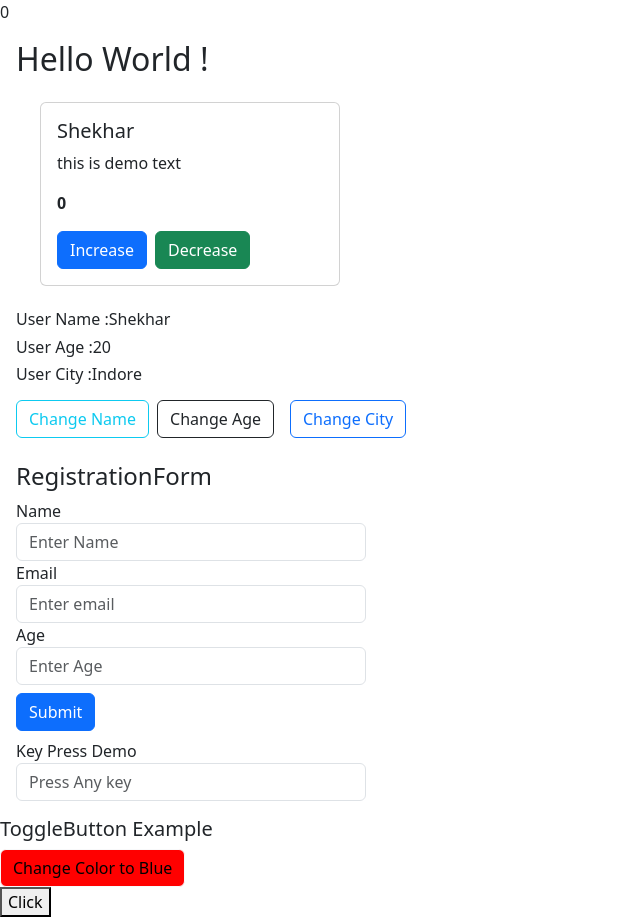
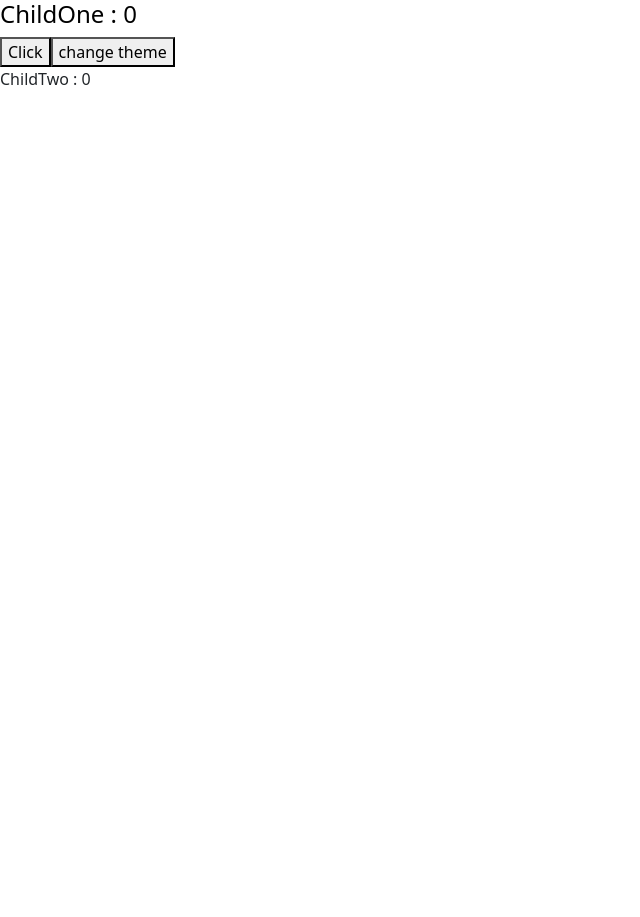
Before and after one commit to shekharmouryaa/wetube, a React (Create React App) app: page / in a window 1280 px wide. Shown: the whole page, without its empty margins (0-640 px from the left). After the commit the page ends 800 px from the top, so only its background shows below. Built offline with nearby package versions, Linux system fonts and the light colour scheme.

Commit message:
Context API added

```diff
--- a/src/App.js
+++ b/src/App.js
@@ -1,20 +1,18 @@
-import { useState } from 'react';
 import './App.css';
-import RegistrationForm from './RegistrationForm';
-import ToggleButton from './ToggleButton';
-import { Users } from './Users';
+import ChildOne from './ChildOne';
+import ChildTwo from './ChildTwo';
+// import Childthree from './Childthree';
+import { CounterAppProvider } from './CounterAppProvider';
+
 function App() {
 
+  return (
+    <div >
+      <CounterAppProvider>
+         <ChildOne/>
+         <ChildTwo/>
+     </CounterAppProvider>
 
-  const [counttt , setCounntt] =useState(0)
-
-  return (
-    <div>
-      {counttt}
-      <Users/>
-      <RegistrationForm/>
-      <ToggleButton/>
-      <button onClick={()=>setCounntt(counttt + 1)}>Click</button>
     </div>
   );
 }
--- a/src/Card.jsx
+++ /dev/null
@@ -1,22 +0,0 @@
-import React from 'react'
-
-export const Card = (props) => {
-    const {title, content, setCount, count} = props
-    return (
-        <div className='m-4'>
-            <div className="card" style={{width: "300px"}} >
-                <div className="card-body">
-                    <h5 className="card-title">{title}</h5>
-                    <p className="card-text">{content}</p>
-                    <p>
-                    <strong>{count}</strong>
-                    </p>
-                    <button className="btn btn-primary"
-                    onClick={()=> count + 1}>Increase</button>
-                    <button className="btn btn-success mx-2"
-                    onClick={()=> setCount(count - 1)}>Decrease</button>
-                </div>
-            </div>
-        </div>
-    )
-}
--- /dev/null
+++ b/src/ChildOne.jsx
@@ -0,0 +1,19 @@
+import React from 'react'
+import { AppTheme, Counter } from './CounterAppProvider'
+
+const ChildOne = () => {
+
+  const {count , changeCount} = Counter()
+  const {dark , changeTheme} = AppTheme()
+
+  return (
+    <div>
+        <h4 style={{color: dark ? "white" : "black" , background: dark ? "black" : "white"}}>ChildOne : {count}</h4>
+        <button onClick={changeCount} >Click</button>
+        <button onClick={changeTheme} >change theme</button>
+    </div>
+  )
+
+}
+
+export default ChildOne
--- /dev/null
+++ b/src/ChildTwo.jsx
@@ -0,0 +1,12 @@
+import React from 'react'
+import { Counter } from './CounterAppProvider'
+
+const ChildTwo = () => {
+
+  const {count} = Counter()
+  return (
+    <div>ChildTwo : {count}</div>
+  )
+}
+
+export default ChildTwo
--- /dev/null
+++ b/src/Childthree.jsx
@@ -0,0 +1,9 @@
+import React from 'react'
+
+const Childthree = () => {
+  return (
+    <div>Childthree</div>
+  )
+}
+
+export default Childthree
--- /dev/null
+++ b/src/CounterAppProvider.jsx
@@ -0,0 +1,37 @@
+import React, { createContext, useContext, useState } from 'react'
+
+
+const CounterContext = createContext()
+const ThemeContext = createContext()
+
+export const Counter = () => {
+    return useContext(CounterContext)
+}
+
+export const AppTheme = () => {
+    return useContext(ThemeContext)
+}
+
+export const CounterAppProvider = ({children}) => {
+
+    const [count, setCount] = useState(0)
+    const [dark, setDarkTheme] = useState(false)
+
+    const changeCount = ()=> {
+        setCount(count + 1)
+    }
+    const changeTheme = ()=> {
+        debugger
+        setDarkTheme(!dark)
+    }
+
+
+
+  return (
+    <ThemeContext.Provider value={{dark, changeTheme}}>
+    <CounterContext.Provider value={{count, changeCount}}>
+        {children}
+    </CounterContext.Provider>
+    </ThemeContext.Provider>
+  )
+}
--- a/src/RegistrationForm.jsx
+++ /dev/null
@@ -1,67 +0,0 @@
-import React, { useEffect, useRef, useState } from 'react'
-
-const RegistrationForm = () => {
-
-  const [formData , SetFormData] = useState({
-    name:"",
-    email:"",
-    age:""
-  })
-
-  const handleChange = (event) => {
-    SetFormData({...formData, [event.target.name] : event.target.value})
-    // console.log("event", event.target.value)
-  }
-
-  const keyPress = (event)=>{
-    console.log("event", event)
-    alert(`You Pressed Key ${event.key}`)
-  }
-
-  const handleSubmit = (event) => {
-    event.preventDefault()
-    console.log("formData", formData)
-  }
-
-
-  // const myref = useRef();
-
-  // useEffect(()=>{
-  //   myref.current.focus()
-
-  // },[])
-
-
-  return (
-    <div className='m-3' style={{ width: "350px" }}>
-      <h4>RegistrationForm</h4>
-      <form onSubmit={handleSubmit}>
-        <div className="form-group">
-          <label htmlFor="name">Name</label>
-          <input  className="form-control" type='text' name="name"
-          value={formData.name} placeholder='Enter Name' onChange={(event)=>handleChange(event)} />
-        </div>
-        <div className="form-group">
-          <label htmlFor="email">Email</label>
-          <input className="form-control" type='email' name="email"
-          value={formData.email} placeholder='Enter email' onChange={(event)=>handleChange(event)} />
-        </div>
-        <div className="form-group">
-          <label htmlFor="age">Age</label>
-          <input className="form-control" type='number' name="age"
-          value={formData.age} placeholder='Enter Age' onChange={(event)=>handleChange(event)} />
-        </div>
-
-        <button className='btn btn-primary my-2' type='submit'>Submit </button>
-      </form>
-
-      <div className="form-group">
-          <label htmlFor="age">Key Press Demo</label>
-          <input className="form-control" type='text' name="demo"
-          value={""} placeholder='Press Any key' onKeyDown={(event)=>keyPress(event)} />
-        </div>
-    </div>
-  )
-}
-
-export default RegistrationForm
--- a/src/ToggleButton.jsx
+++ /dev/null
@@ -1,40 +0,0 @@
-import React, { useCallback, useEffect, useState } from 'react'
-
-const ToggleButton = () => {
-
-
-    const [color, setColor] = useState(false)
-    const [colorText, setColorText] = useState(false)
-
-    useEffect(() =>{
-
-        if(color){
-            setColorText("Red")
-        }else{
-            setColorText("Blue")
-        }
-        // ChangeText()
-
-    },[color])
-
-    // const ChangeText = useCallback(() =>{
-
-    //     if(color){
-    //         setColorText("Red")
-    //     }else{
-    //         setColorText("Blue")
-    //     }
-
-    // },[color])
-
-
-    return (
-        <div>
-            <h5>ToggleButton Example</h5>
-            <button style={{ background: color ? "blue" : "red" }}
-             className='btn btn-light' onClick={() => setColor(!color)} >{`Change Color to ${colorText}` }</button>
-        </div>
-    )
-}
-
-export default ToggleButton
--- a/src/Users.jsx
+++ /dev/null
@@ -1,53 +0,0 @@
-import React, { useState } from 'react'
-import { Card } from './Card'
-
-export const Users = () => {
-
-    const username = "Shekhar";  // Immutable state
-    const [count , setCount] = useState(0) // Mutable state - Hook useState
-
-    // const [name , setName] = useState("shekhar") // Mutable state - Hook useState
-    // const [age , setAge] = useState(20) // Mutable state - Hook useState
-    // const [city , setCity] = useState("Indore") // Mutable state - Hook useState
-
-    const [info , setInfo] = useState({
-        name : "Shekhar",
-        age :  20,
-        city: "Indore"
-    })
-
-
-
-
-    console.log("reder");
-    return (
-        <div className='m-3'>
-           <h2>Hello World !</h2>
-           <Card title={username} content="this is demo text"
-            count={count} setCount={setCount}/>
-            {/* <h3> User Name :{name}</h3>
-            <h3> User Age :{age}</h3>
-            <h3> User city :{city}</h3> */}
-
-            <h6> User Name :{info.name}</h6>
-            <h6> User Age :{info.age}</h6>
-            <h6> User City :{info.city}</h6>
-
-            {/* <button className='btn btn-info'
-            onClick={()=>setName("Shashank")} >Change Name</button>
-             <button className='btn-outline-dark btn mx-2'
-            onClick={()=>setAge(22)} >Change Age</button>
-            <button className='btn-outline-dark btn mx-2'
-            onClick={()=>setCity("Pune")} >Change City</button> */}
-
-             <button className='btn btn-outline-info my-2'
-            onClick={()=>setInfo({...info, name : "Shashank"})} >Change Name</button>
-
-             <button className='btn-outline-dark btn mx-2'
-            onClick={()=>setInfo({...info, age: 24})} >Change Age</button>
-
-            <button className='btn-outline-primary btn mx-2'
-            onClick={()=>setInfo({...info, city: "Pune"})} >Change City</button>
-        </div>
-    )
-}
--- a/src/index.js
+++ b/src/index.js
@@ -8,9 +8,7 @@ import 'bootstrap/dist/css/bootstrap.css';
 
 const root = ReactDOM.createRoot(document.getElementById('root'));
 root.render(
-  // <React.StrictMode>
     <App />
-  // {/* </React.StrictMode> */}
 );
 
 // If you want to start measuring performance in your app, pass a function
```
Also changed, not shown: src/CounterApp.jsx (added, +7 -0 lines).
